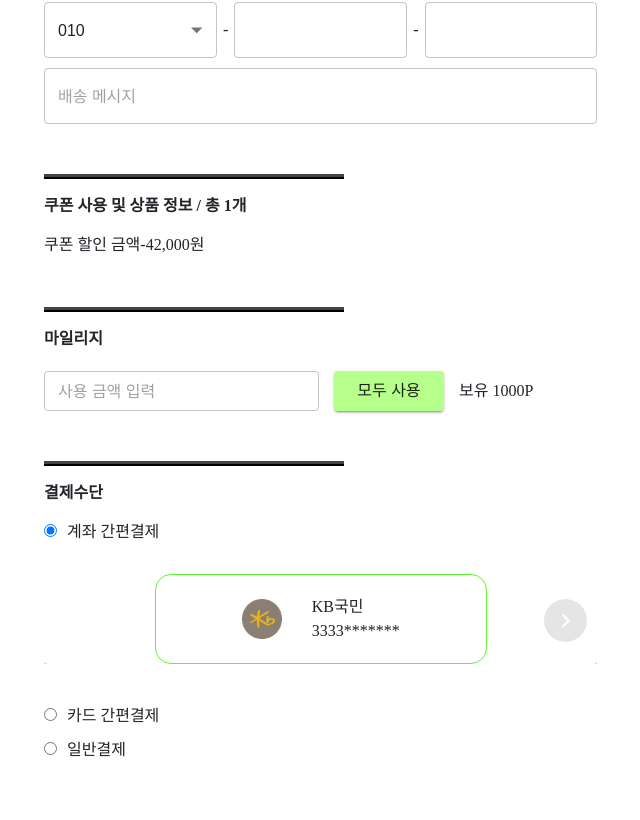
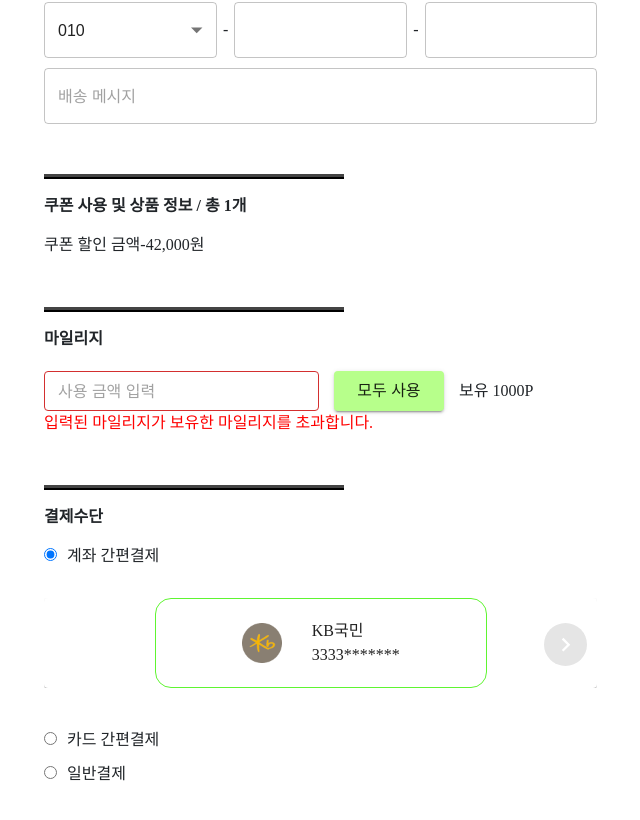
Before and after one commit to ZayaDB/ezkorea, a React (Create React App) app: page /order in a window 1280 px wide. Shown: the part 830-1650 px from the top of the page, without its empty margins (71-711 px from the left). Built offline with nearby package versions, Linux system fonts and the light colour scheme; a web font is replaced by a local one.

Commit message:
feat : 마일리지 유효성 검사

```diff
--- a/src/components/order/ApplyDiscount.tsx
+++ b/src/components/order/ApplyDiscount.tsx
@@ -1,6 +1,7 @@
-import React, { useState } from 'react';
+import React, { ChangeEvent, useState } from 'react';
 import Head from './Head';
 import { Button, TextField } from '@mui/material';
+
 /* 할인 적용
   - 쿠폰 : 쿠폰 적용 시 할인된 가격 표시
   - 포인트 : 1,000P 이상 사용 가능 멘트
@@ -10,6 +11,24 @@ export default function ApplyDiscount() {
 
   const [mileage] = useState<number>(1000);
   const [inputMileage, setInputMileage] = useState<number>();
+
+  const handleMileageChange = (event: ChangeEvent<HTMLInputElement>) => {
+    // 입력값이 숫자인지 확인
+    const value = Number(event.target.value);
+    if (!isNaN(value)) {
+      // 숫자만 입력되도록 함
+      setInputMileage(value);
+    }
+  };
+
+  const applyAllMileage = () => {
+    setInputMileage(mileage);
+  };
+
+  // 마일리지 입력이 유효한지 검증하는 함수
+  const isValidMileage = (input: number | undefined) => {
+    return input !== undefined && input <= mileage;
+  };
 
   return (
     <div className='discount-container'>
@@ -23,6 +42,7 @@ export default function ApplyDiscount() {
       </div>
       <div className='discount-container-mileage-container'>
         <Head text='마일리지' />
+
         <div className='discount-container-mileage-container-content'>
           <div className='mileage-left'>
             <TextField
@@ -31,15 +51,16 @@ export default function ApplyDiscount() {
               placeholder='사용 금액 입력'
               value={inputMileage}
               size='small'
+              // 입력값이 변경될 때 유효성 검사 함수 호출
+              error={!isValidMileage(inputMileage)}
+              onChange={handleMileageChange}
             />
             <Button
               className='mileage-button'
               size='medium'
               variant='contained'
               color='secondary'
-              onClick={() => {
-                setInputMileage(mileage);
-              }}
+              onClick={applyAllMileage}
             >
               모두 사용
             </Button>
@@ -48,6 +69,11 @@ export default function ApplyDiscount() {
             <span className='lightgray'>보유 {mileage}P</span>
           </div>
         </div>
+        {!isValidMileage(inputMileage) && (
+          <span className='error-message red'>
+            입력된 마일리지가 보유한 마일리지를 초과합니다.
+          </span>
+        )}
       </div>
     </div>
   );
--- /dev/null
+++ b/src/hooks/addCommasToNumber.ts
@@ -0,0 +1,4 @@
+// 숫자를 세 자리마다 쉼표를 추가하는 함수
+export const addCommasToNumber = (number: number): string => {
+  return number.toString().replace(/\B(?=(\d{3})+(?!\d))/g, ',');
+};
```
